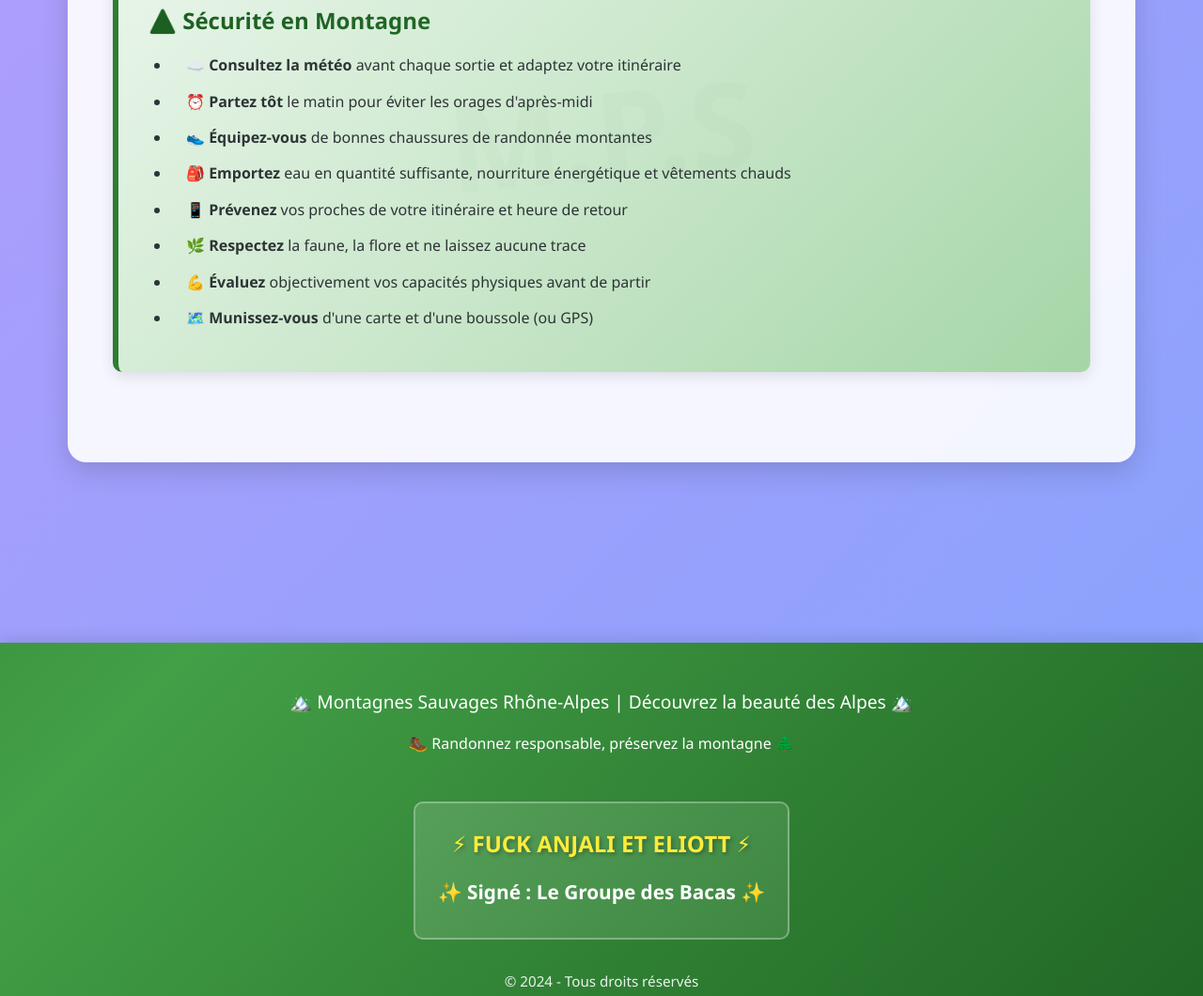
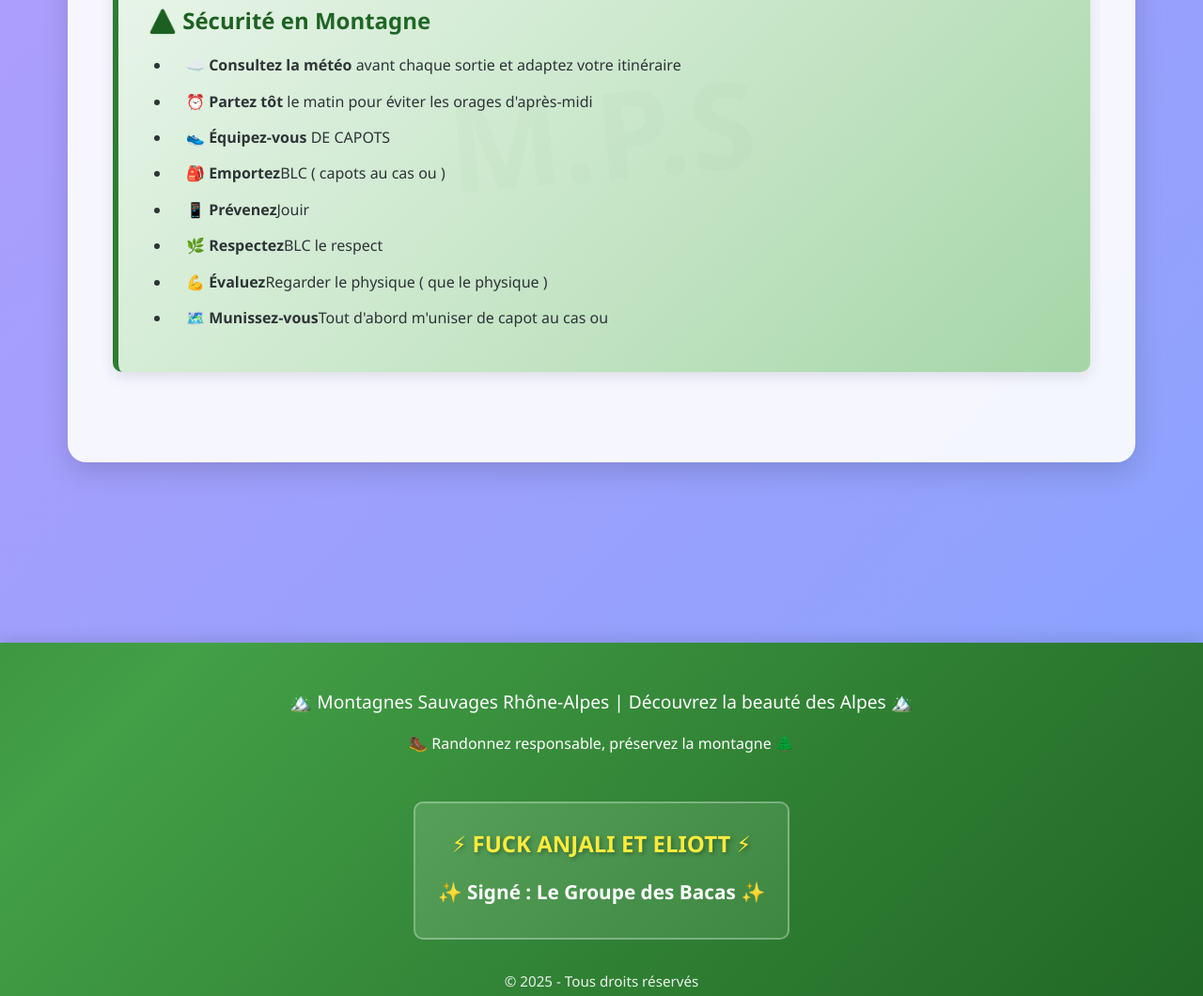
Before and after one commit to jojobg2476-boop/baca.com, a plain HTML site: page index.html in a window 1280 px wide. Shown: the part 7372-8432 px from the top of the page at 94% size. Drawn offline with Linux system fonts and the light colour scheme.

Commit message:
Update index.html

```diff
--- a/index.html
+++ b/index.html
@@ -739,12 +739,12 @@
                 <ul style="margin-left: 1.5rem; margin-top: 1rem;">
                     <li>☁️ <strong>Consultez la météo</strong> avant chaque sortie et adaptez votre itinéraire</li>
                     <li>⏰ <strong>Partez tôt</strong> le matin pour éviter les orages d'après-midi</li>
-                    <li>👟 <strong>Équipez-vous</strong> de bonnes chaussures de randonnée montantes</li>
-                    <li>🎒 <strong>Emportez</strong> eau en quantité suffisante, nourriture énergétique et vêtements chauds</li>
-                    <li>📱 <strong>Prévenez</strong> vos proches de votre itinéraire et heure de retour</li>
-                    <li>🌿 <strong>Respectez</strong> la faune, la flore et ne laissez aucune trace</li>
-                    <li>💪 <strong>Évaluez</strong> objectivement vos capacités physiques avant de partir</li>
-                    <li>🗺️ <strong>Munissez-vous</strong> d'une carte et d'une boussole (ou GPS)</li>
+                    <li>👟 <strong>Équipez-vous</strong> DE CAPOTS</li>
+                    <li>🎒 <strong>Emportez</strong>BLC ( capots au cas ou ) </li>
+                    <li>📱 <strong>Prévenez</strong>Jouir</li>
+                    <li>🌿 <strong>Respectez</strong>BLC le respect</li>
+                    <li>💪 <strong>Évaluez</strong>Regarder le physique ( que le physique ) </li>
+                    <li>🗺️ <strong>Munissez-vous</strong>Tout d'abord m'uniser de capot au cas ou </li>
                 </ul>
             </div>
         </section>
@@ -759,7 +759,7 @@
             <p style="font-size: 1.3rem; font-weight: 600; margin-bottom: 0.5rem;">✨ Signé : Le Groupe des Bacas ✨</p>
         </div>
 
-        <p style="margin-top: 2rem; font-size: 0.95rem; opacity: 0.9;">&copy; 2024 - Tous droits réservés</p>
+        <p style="margin-top: 2rem; font-size: 0.95rem; opacity: 0.9;">&copy; 2025 - Tous droits réservés</p>
     </footer>
 </body>
 </html>
```
